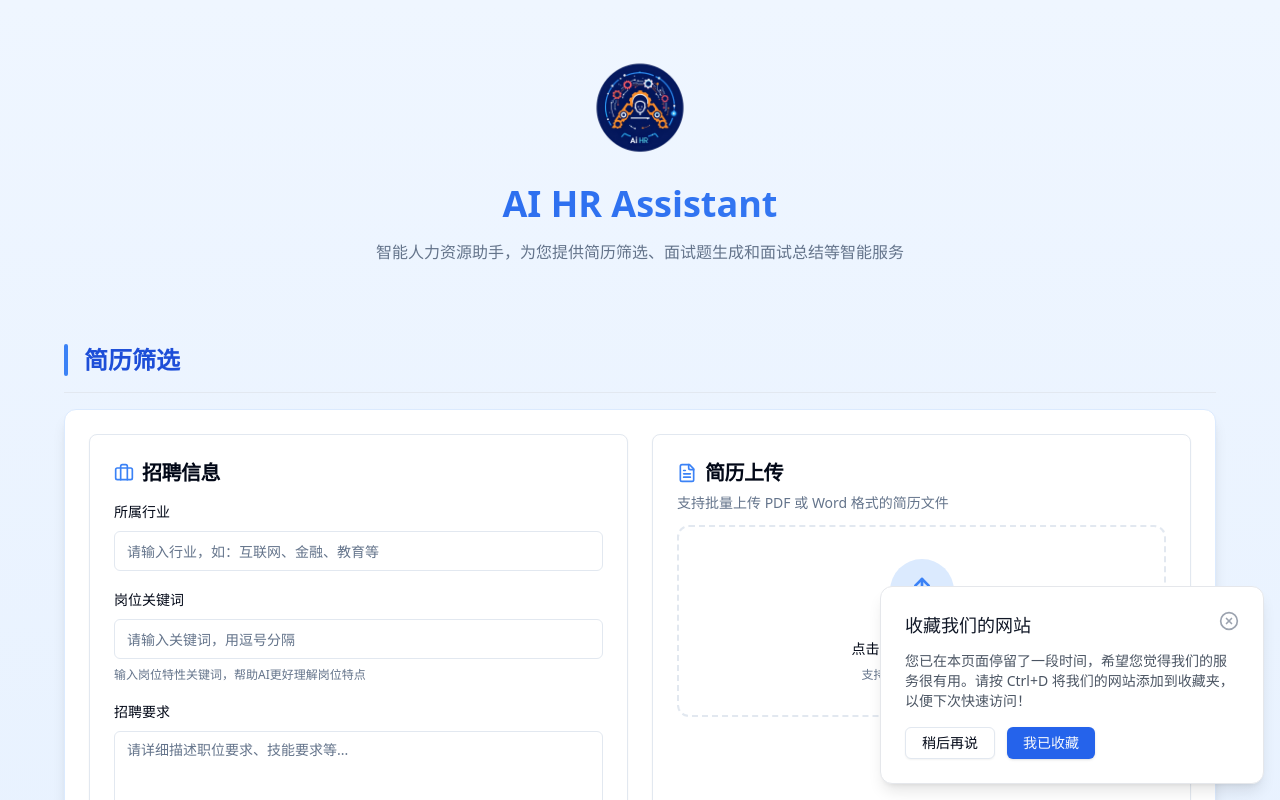
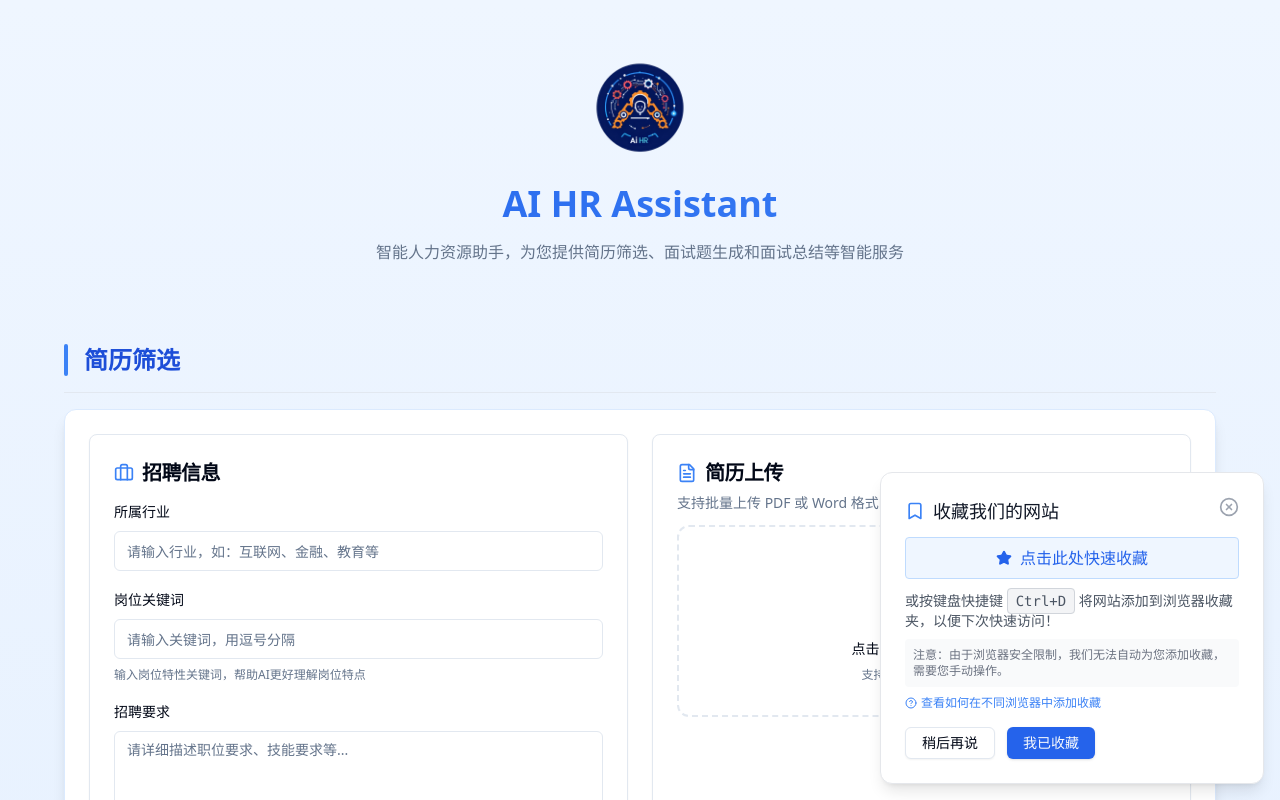
Before and after one commit to GiantClam/ai-resume, a Next.js app: page / in a window 1280 px wide. Shown: the top 800 px of the page. Built offline with nearby package versions, Linux system fonts and the light colour scheme.

Commit message:
解决收藏功能问题

```diff
--- a/components/ui/bookmark-prompt.tsx
+++ b/components/ui/bookmark-prompt.tsx
@@ -1,9 +1,9 @@
 "use client";
 
 import React, { useEffect, useState } from "react";
-import { XCircle } from "lucide-react";
+import { XCircle, Bookmark, HelpCircle, Star } from "lucide-react";
 import { Button } from "./button";
-import { setUserConfirmedBookmark } from "@/lib/utils/bookmark-utils";
+import { setUserConfirmedBookmark, tryTriggerBookmark } from "@/lib/utils/bookmark-utils";
 
 interface BookmarkPromptProps {
   onTemporaryClose: () => void;
@@ -12,6 +12,7 @@ interface BookmarkPromptProps {
 
 export default function BookmarkPrompt({ onTemporaryClose, onPermanentClose }: BookmarkPromptProps) {
   const [shortcutKey, setShortcutKey] = useState<string>("Ctrl+D");
+  const [showHelp, setShowHelp] = useState(false);
 
   useEffect(() => {
     const isMac = typeof navigator !== "undefined" && /Mac|iPod|iPhone|iPad/.test(navigator.platform);
@@ -31,10 +32,25 @@ export default function BookmarkPrompt({ onTemporaryClose, onPermanentClose }: B
     onTemporaryClose();
   };
 
+  const toggleHelp = () => {
+    setShowHelp(!showHelp);
+  };
+
+  const handleQuickBookmark = () => {
+    // 尝试触发浏览器收藏功能
+    tryTriggerBookmark();
+
+    // 提示用户手动操作
+    alert("如果收藏对话框没有自动出现，请按" + shortcutKey + "手动添加收藏。");
+  };
+
   return (
     <div className="fixed sm:bottom-4 sm:right-4 bottom-0 right-0 sm:max-w-sm w-full sm:w-auto p-4 sm:p-6 bg-white rounded-t-xl sm:rounded-xl shadow-lg border border-gray-200 z-50 animate-fade-in">
       <div className="flex justify-between items-start">
-        <h3 className="text-lg font-medium text-gray-900">收藏我们的网站</h3>
+        <div className="flex items-center">
+          <Bookmark className="h-5 w-5 mr-2 text-blue-500" />
+          <h3 className="text-lg font-medium text-gray-900">收藏我们的网站</h3>
+        </div>
         <button
           onClick={handleClose}
           className="text-gray-400 hover:text-gray-500 p-1 sm:p-0"
@@ -44,9 +60,40 @@ export default function BookmarkPrompt({ onTemporaryClose, onPermanentClose }: B
         </button>
       </div>
       <div className="mt-3">
+        <button
+          onClick={handleQuickBookmark}
+          className="w-full flex items-center justify-center bg-blue-50 hover:bg-blue-100 text-blue-600 font-medium py-2 px-4 rounded border border-blue-200 mb-3 transition-colors"
+        >
+          <Star className="h-4 w-4 mr-2 fill-current" />
+          点击此处快速收藏
+        </button>
+
         <p className="text-sm sm:text-sm text-gray-600">
-          您已在本页面停留了一段时间，希望您觉得我们的服务很有用。请按 {shortcutKey} 将我们的网站添加到收藏夹，以便下次快速访问！
+          或按键盘快捷键 <kbd className="px-2 py-1 bg-gray-100 rounded border border-gray-300 font-mono text-sm">{shortcutKey}</kbd> 将网站添加到浏览器收藏夹，以便下次快速访问！
         </p>
+        <div className="mt-2 text-xs text-gray-500 bg-gray-50 p-2 rounded">
+          <p>注意：由于浏览器安全限制，我们无法自动为您添加收藏，需要您手动操作。</p>
+        </div>
+
+        <button
+          onClick={toggleHelp}
+          className="mt-2 flex items-center text-blue-500 hover:text-blue-700 text-xs"
+        >
+          <HelpCircle className="h-3 w-3 mr-1" />
+          查看如何在不同浏览器中添加收藏
+        </button>
+
+        {showHelp && (
+          <div className="mt-2 text-xs bg-blue-50 p-2 rounded border border-blue-100">
+            <h4 className="font-semibold mb-1">如何添加收藏:</h4>
+            <ul className="list-disc pl-4 space-y-1">
+              <li><span className="font-medium">Chrome/Edge</span>: 按 {shortcutKey} 或点击地址栏右侧的星形图标</li>
+              <li><span className="font-medium">Firefox</span>: 按 {shortcutKey} 或点击地址栏右侧的星形图标</li>
+              <li><span className="font-medium">Safari</span>: 按 ⌘+D 或点击分享按钮，选择"添加书签"</li>
+              <li><span className="font-medium">手机浏览器</span>: 打开菜单，寻找"添加到收藏夹"或书签图标</li>
+            </ul>
+          </div>
+        )}
       </div>
       <div className="mt-4 flex space-x-3 w-full sm:w-auto justify-center sm:justify-start">
         <Button variant="outline" size="sm" className="py-2 px-4 text-base sm:text-sm" onClick={handleDismiss}>
--- a/lib/utils/bookmark-utils.ts
+++ b/lib/utils/bookmark-utils.ts
@@ -63,3 +63,34 @@ export function setUserConfirmedBookmark(value: boolean = true): void {
     console.log('[Bookmark] 保存用户确认状态出错', err);
   }
 }
+
+/**
+ * 尝试触发浏览器的收藏功能
+ * 注意：由于浏览器安全限制，这个方法的成功率很低，主要是作为辅助尝试
+ */
+export function tryTriggerBookmark(): void {
+  try {
+    if (typeof window === 'undefined') return;
+
+    // 获取平台信息
+    const isMac = /Mac|iPod|iPhone|iPad/.test(navigator.platform);
+
+    // 创建一个模拟键盘事件
+    const keyEvent = new KeyboardEvent('keydown', {
+      key: 'd',
+      code: 'KeyD',
+      keyCode: 68,
+      which: 68,
+      metaKey: isMac, // Mac 使用 Command 键
+      ctrlKey: !isMac, // 其他操作系统使用 Ctrl 键
+      bubbles: true
+    });
+
+    // 尝试触发事件
+    document.dispatchEvent(keyEvent);
+
+    console.log('[Bookmark] 尝试触发收藏快捷键');
+  } catch (err) {
+    console.log('[Bookmark] 触发收藏快捷键失败', err);
+  }
+}
```
Also changed, not shown: prepare-cf-upload.js (+22 -8 lines).
